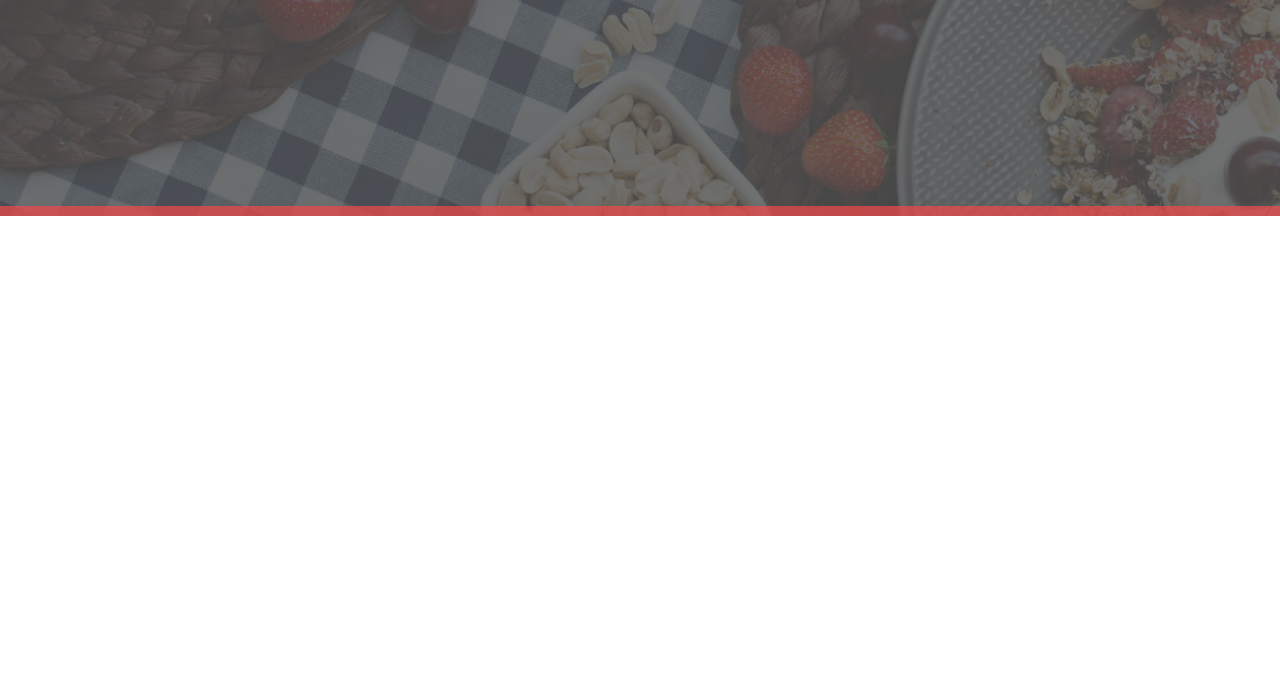
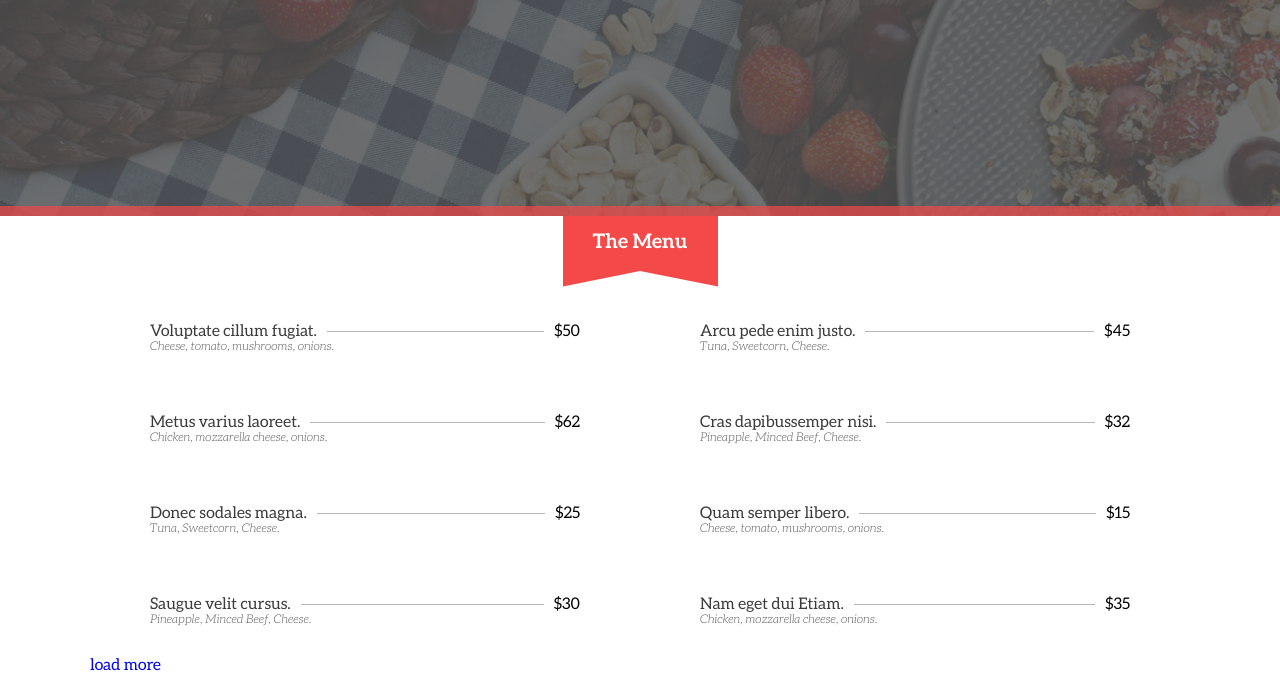
Before and after one commit to Radaana/Resto-restaurant, a plain HTML site: page build/index.html in a window 1280 px wide. Shown: the part 474-1147 px from the top of the page. Before the commit the page ends 800 px from the top, so only its background shows below. Drawn offline with Linux system fonts and the light colour scheme.

Commit message:
half menu

```diff
--- a/build/index.html
+++ b/build/index.html
@@ -53,27 +53,161 @@
           <h1 class="promo__header">
             Taste is our passion
           </h1>
+          <div class="line"></div>
           <p class="promo__text">
             resto restaurant home page website template
           </p>
-          <div class="line">
-            <div class="line__inner"></div>
-          </div>
+          <div class="line"></div>
         </div>
 
       <!-- </div> -->
     </section>
-        <section class="menu">
+
+    <section class="menu">
       <div class="container">
-
+        <div class="flag">
+          <h3 class="flag__text">
+            The Menu
+          </h3>
+        </div>
+        <ul class="menu__list">
+          <li class="menu__item meal">
+            <div class="menu__firstLine">
+              <div class="meal__name">
+                Voluptate cillum fugiat.
+              </div>
+              <div class="line line--inMenu">
+              </div>
+              <div class="menu__price">
+                $50
+              </div>
+            </div>
+            <div class="meal__composition">
+              Cheese, tomato, mushrooms, onions.
+            </div>
+          </li>
+          <li class="menu__item meal">
+            <div class="menu__firstLine">
+              <div class="meal__name">
+                Arcu pede enim justo.
+              </div>
+              <div class="line line--inMenu">
+              </div>
+              <div class="menu__price">
+                $45
+              </div>
+            </div>
+            <div class="meal__composition">
+              Tuna, Sweetcorn, Cheese.
+            </div>
+          </li>
+          <li class="menu__item meal">
+            <div class="menu__firstLine">
+              <div class="meal__name">
+                Metus varius laoreet.
+              </div>
+              <div class="line line--inMenu">
+              </div>
+              <div class="menu__price">
+                $62
+              </div>
+            </div>
+            <div class="meal__composition">
+              Chicken, mozzarella cheese, onions.
+            </div>
+          </li>
+          <li class="menu__item meal">
+            <div class="menu__firstLine">
+              <div class="meal__name">
+                Cras dapibussemper nisi.
+              </div>
+              <div class="line line--inMenu">
+              </div>
+              <div class="menu__price">
+                $32
+              </div>
+            </div>
+            <div class="meal__composition">
+              Pineapple, Minced Beef, Cheese.
+            </div>
+          </li>
+          <li class="menu__item meal">
+            <div class="menu__firstLine">
+              <div class="meal__name">
+                Donec sodales magna.
+              </div>
+              <div class="line line--inMenu">
+              </div>
+              <div class="menu__price">
+                $25
+              </div>
+            </div>
+            <div class="meal__composition">
+              Tuna, Sweetcorn, Cheese.
+            </div>
+          </li>
+          <li class="menu__item meal">
+            <div class="menu__firstLine">
+              <div class="meal__name">
+                Quam semper libero.
+              </div>
+              <div class="line line--inMenu">
+              </div>
+              <div class="menu__price">
+                $15
+              </div>
+            </div>
+            <div class="meal__composition">
+              Cheese, tomato, mushrooms, onions.
+            </div>
+          </li>
+          <li class="menu__item meal">
+            <div class="menu__firstLine">
+              <div class="meal__name">
+                Saugue velit cursus.
+              </div>
+              <div class="line line--inMenu">
+              </div>
+              <div class="menu__price">
+                $30
+              </div>
+            </div>
+            <div class="meal__composition">
+              Pineapple, Minced Beef, Cheese.
+            </div>
+          </li>
+          <li class="menu__item meal">
+            <div class="menu__firstLine">
+              <div class="meal__name">
+                Nam eget dui Etiam.
+              </div>
+              <div class="line line--inMenu">
+              </div>
+              <div class="menu__price">
+                $35
+              </div>
+            </div>
+            <div class="meal__composition">
+              Chicken, mozzarella cheese, onions.
+            </div>
+          </li>
+        </ul>
+        <div class="more">
+          <a href="#" class="more__link">
+            load more
+          </a>
+        </div>
       </div>
     </section>
-        <section class="dishes">
+
+    <section class="dishes">
       <div class="container"></div>
     </section>
-        <section class="gallery">
+
+    <section class="gallery">
       <div class="container"></div>
     </section>
+
     <footer class="footer"></footer>
   </div>
 
```
Also changed, not shown: build/css/style.min.css, 1 other file.
